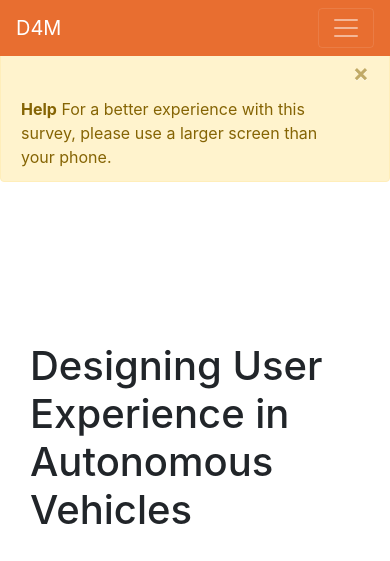
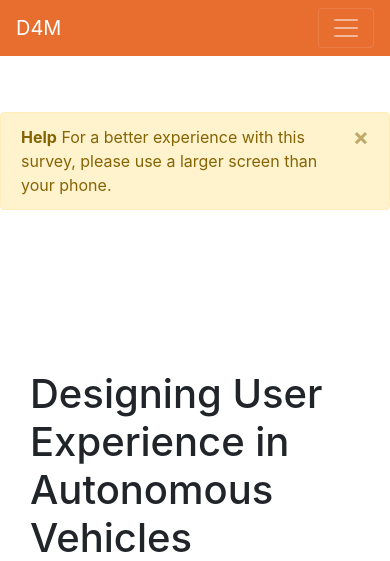
Before and after one commit to megagustav/DfM-Content, a PHP site: page /survey2 in a window 390 px wide. Shown: the top 561 px of the page. Run offline with PHP 8.4, Linux system fonts and the light colour scheme; some libraries are stand-ins or nearby versions.

Commit message:
change alert margin-top

```diff
--- a/style/survey2.css
+++ b/style/survey2.css
@@ -200,3 +200,7 @@ h4.column_title {
   margin-left: 0.85em;
   margin-top: 0.3em;
 }
+
+.alert {
+  margin-top: 7em;
+}
--- a/survey2/index.php
+++ b/survey2/index.php
@@ -9,7 +9,7 @@
         echo $buffer;
 ?>
 
-<div class="mt-5 pt-5 d-md-none alert alert-warning alert-dismissible fade show" role="alert">
+<div class="d-md-none alert alert-warning alert-dismissible fade show" role="alert">
   <strong>Help</strong> For a better experience with this survey, please use a larger screen than your phone.
   <button type="button" class="close" data-dismiss="alert" aria-label="Close">
     <span aria-hidden="true">&times;</span>
```
